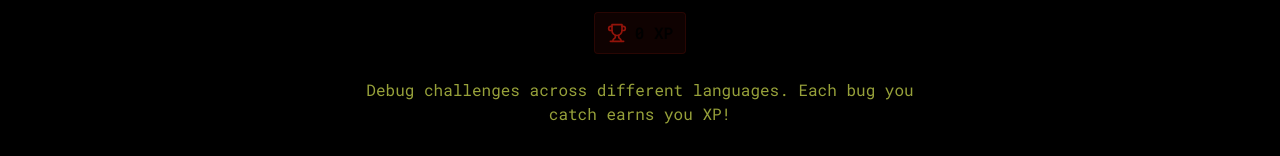
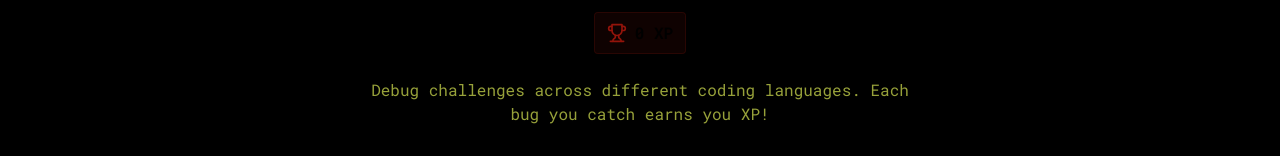
Before and after one commit to mlaasya07/code-with-laasya, a React (Vite) app: page /playground/bugskill in a window 1280 px wide. Shown: the part 334-490 px from the top of the page. Built offline with nearby package versions, Linux system fonts and the light colour scheme.

Commit message:
"made the following changes - modified:   src/pages/archive/VideoZone.tsx - modified:   src/pages/playground/BugsKill.tsx"

```diff
--- a/src/pages/archive/VideoZone.tsx
+++ b/src/pages/archive/VideoZone.tsx
@@ -78,8 +78,17 @@ const VideoZone = () => {
         { id: "concept8", youtubeId: "UUga4-z7b6s", title: "Folder Structures, Clean Code & Scalability", duration: "22:00", tags: ["Architecture"] },
       ],
     },
+    {
+      id: "backend",
+      title: "backend-databases",
+      description: "Learn about how the databases function and how to query",
+      subcategories: ["Database", "Querying", "Courses"],
+      videos: [
+        {}
+      ]
+    }
   ];
-
+/*
   const otherCategories = [
     {
       title: "Things I Built for Him",
@@ -108,7 +117,7 @@ const VideoZone = () => {
       ],
     },
   ];
-
+*/
   return (
     <div className="min-h-screen">
       <section className="container mx-auto px-4 pt-32 pb-20">
@@ -207,8 +216,7 @@ const VideoZone = () => {
               ))}
             </div>
           </div>
-
-          {/* Other Categories */}
+{/*
           {otherCategories.map((category, categoryIndex) => (
             <div key={categoryIndex} className="space-y-6">
               <div className="space-y-2">
@@ -258,6 +266,7 @@ const VideoZone = () => {
               </div>
             </div>
           ))}
+*/}
         </div>
 
         <div className="max-w-6xl mx-auto mt-16 text-center">
--- a/src/pages/playground/BugsKill.tsx
+++ b/src/pages/playground/BugsKill.tsx
@@ -131,7 +131,7 @@ const BugsKill: React.FC = () => {
           </div>
 
           <p className="text-muted-foreground max-w-xl mx-auto pt-2">
-            Debug challenges across different languages. Each bug you catch earns you XP!
+            Debug challenges across different coding languages. Each bug you catch earns you XP!
           </p>
         </div>
 
```
